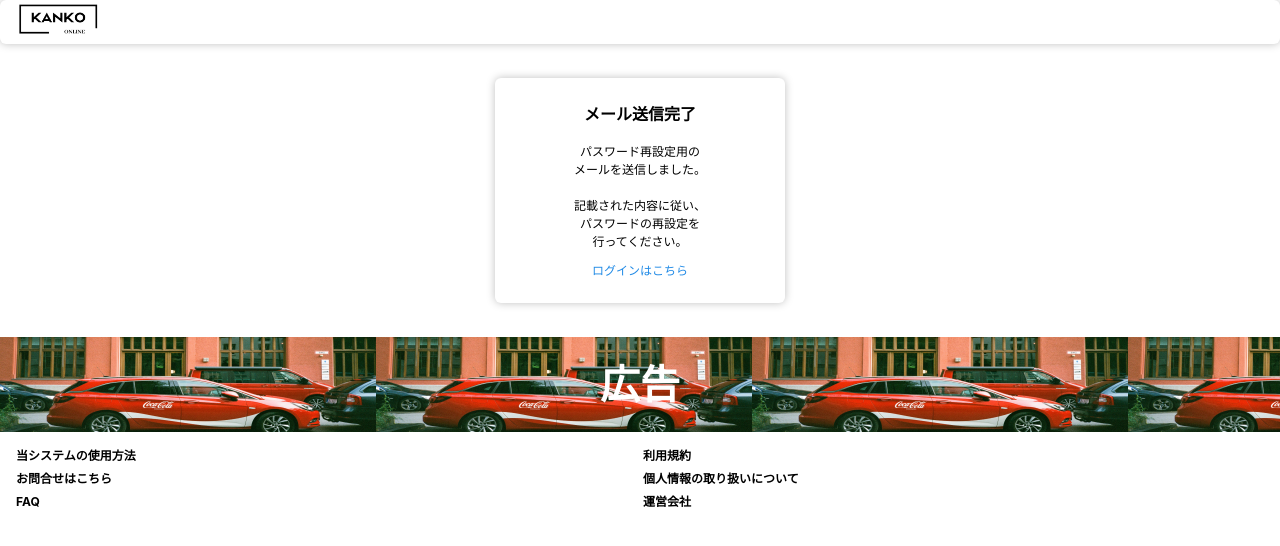
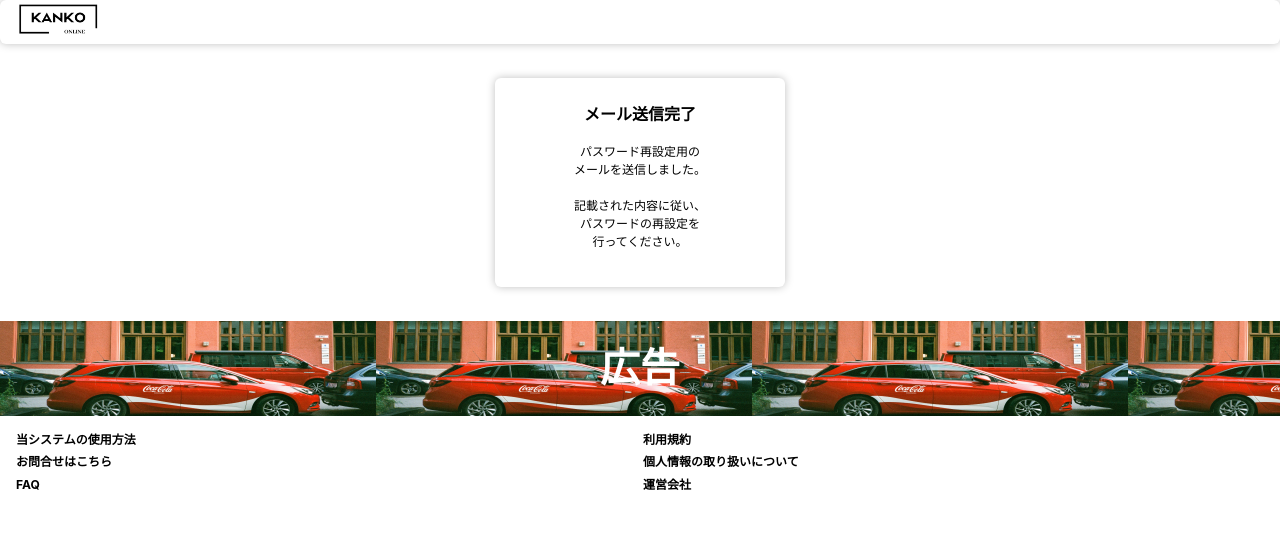
Before and after one commit to kabushikigaisya-kuwadatenoki/areafree-frontend, a Next.js app: page /forgot-password/complete in a window 1280 px wide. Shown: the top 546 px of the page. Built offline with nearby package versions, Linux system fonts and the light colour scheme.

Commit message:
Loadingの表示を作成

```diff
--- a/app/(unauthenticated)/forgot-password/complete/page.tsx
+++ b/app/(unauthenticated)/forgot-password/complete/page.tsx
@@ -1,6 +1,5 @@
 import { ComponentWrapper } from '@/app/_components/ui/common/component-wrapper'
-import { Group, Text } from '@mantine/core'
-import Link from 'next/link'
+import { Text } from '@mantine/core'
 
 export default function Page() {
   return (
@@ -21,11 +20,6 @@
           <br />
           行ってください。
         </Text>
-        <Group justify="center">
-          <Text component={Link} href="/login" size="xs" c="blue">
-            ログインはこちら
-          </Text>
-        </Group>
       </ComponentWrapper>
     </>
   )
--- a/app/_components/ui/forms/login-form.tsx
+++ b/app/_components/ui/forms/login-form.tsx
@@ -12,6 +12,7 @@
 
 export function LoginForm() {
   const [confirmed, setConfirmed] = useState(false)
+  const [loading, setLoading] = useState(false)
   const router = useRouter()
   const form = useForm({
     initialValues: {
@@ -27,6 +28,7 @@
     },
   })
   const handleSubmit = async () => {
+    setLoading(true)
     const endpoint = `${process.env.NEXT_PUBLIC_BACKEND_ENDPOINT}/login/`
     try {
       const response = await fetch(endpoint, {
@@ -63,6 +65,8 @@
     } catch (error) {
       console.error(error)
     }
+
+    setLoading(false)
   }
 
   return (
@@ -95,7 +99,7 @@
           onChange={(event) => setConfirmed(event.currentTarget.checked)}
         />
         <Group justify="center">
-          <Button type="submit" disabled={confirmed !== true}>
+          <Button type="submit" disabled={confirmed !== true} loading={loading}>
             ログイン
           </Button>
         </Group>
```
